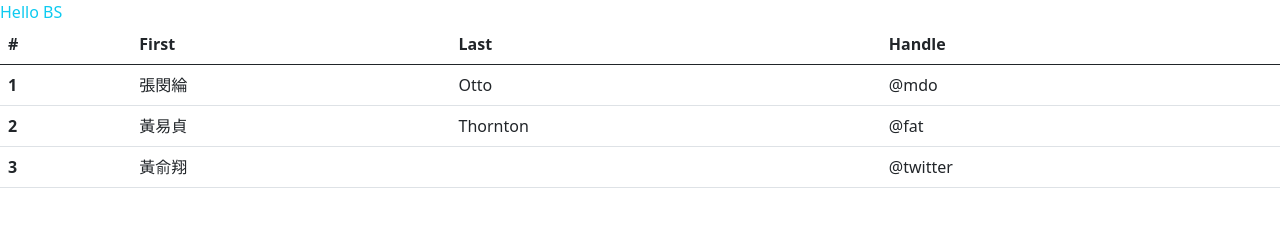
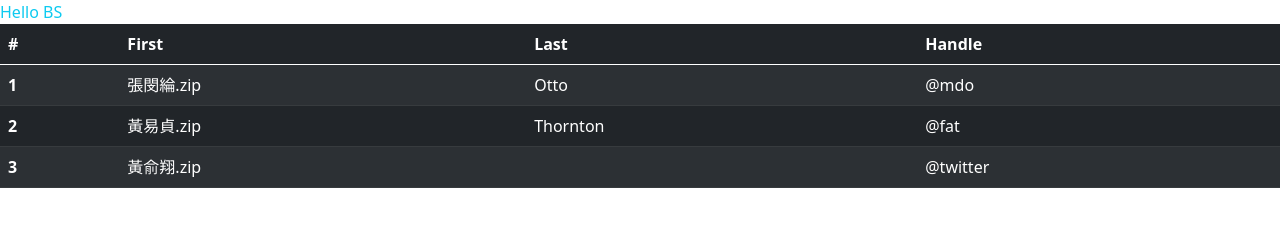
Before and after one commit to Welie905/BS101, a plain HTML site: page index.html in a window 1280 px wide. Drawn offline with Linux system fonts and the light colour scheme.

Commit message:
4/29_8增加風格

```diff
--- a/index.html
+++ b/index.html
@@ -7,7 +7,7 @@
 </head>
 <body>
     <div class="text-info">Hello BS</div>
-    <table class="table">
+    <table class="table table-dark table-striped">
         <thead>
         <tr>
             <th scope="col">#</th>
@@ -19,23 +19,24 @@
         <tbody>
         <tr>
             <th scope="row">1</th>
-            <td>張閔綸</td>
+            <td>張閔綸.zip</td>
             <td>Otto</td>
             <td>@mdo</td>
         </tr>
         <tr>
             <th scope="row">2</th>
-            <td>黃易貞</td>
+            <td>黃易貞.zip</td>
             <td>Thornton</td>
             <td>@fat</td>
         </tr>
         <tr>
             <th scope="row">3</th>
-            <td colspan="2">黃俞翔</td>
+            <td colspan="2">黃俞翔.zip</td>
             <td>@twitter</td>
         </tr>
         </tbody>
     </table>
+
     <script src="bootstrap-5.1.1-dist/js/bootstrap.js"></script>
 </body>
 </html>
```
